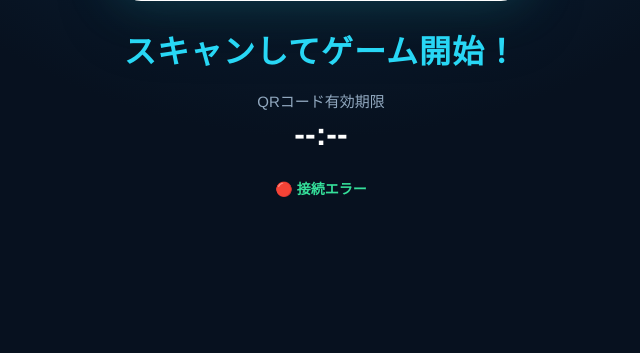
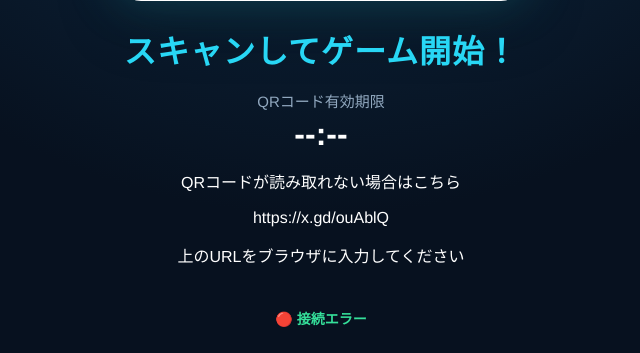
Before and after one commit to KNJ48/Quick-Check, a Flask app: template templates/reception.html in a window 1280 px wide. Shown: the part 657-1010 px from the top of the page, without its empty margins (319-959 px from the left). Before the commit the page ends 854 px from the top, so only its background shows below. Run offline with Flask 3, Linux system fonts and the light colour scheme; the template is opened without the code that fills it, so the values that code supplies are empty; parts of the project's set-up code (start-up, migrations or seed data) failed here and were passed over.

Commit message:
Update reception.html

```diff
--- a/templates/reception.html
+++ b/templates/reception.html
@@ -38,6 +38,7 @@
 
 <div class="reception-screen">
 
+    <!-- タイトル -->
     <div class="reception-heading">
 
         <h1>科学技術部</h1>
@@ -46,6 +47,8 @@
 
     </div>
 
+
+    <!-- プレイヤー番号 -->
     <div class="reception-player">
 
         <span id="receptionPlayer">
@@ -54,6 +57,8 @@
 
     </div>
 
+
+    <!-- QRコード -->
     <div class="reception-qr-area">
 
         <div id="receptionQr"></div>
@@ -64,10 +69,16 @@
 
     </div>
 
+
+    <!-- 読み取り案内 -->
     <div class="reception-instruction">
+
         スキャンしてゲーム開始！
+
     </div>
 
+
+    <!-- QRコード有効期限 -->
     <div class="reception-timer">
 
         QRコード有効期限
@@ -78,6 +89,26 @@
 
     </div>
 
+
+    <!-- QRコードが読み取れない場合 -->
+    <div class="reception-join-info">
+
+        <p class="reception-join-label">
+            QRコードが読み取れない場合はこちら
+        </p>
+
+        <p class="reception-join-url">
+            https://x.gd/ouAblQ
+        </p>
+
+        <p class="reception-join-description">
+            上のURLをブラウザに入力してください
+        </p>
+
+    </div>
+
+
+    <!-- サーバー接続状態 -->
     <div class="reception-footer">
 
         <span id="receptionStatus">
```
